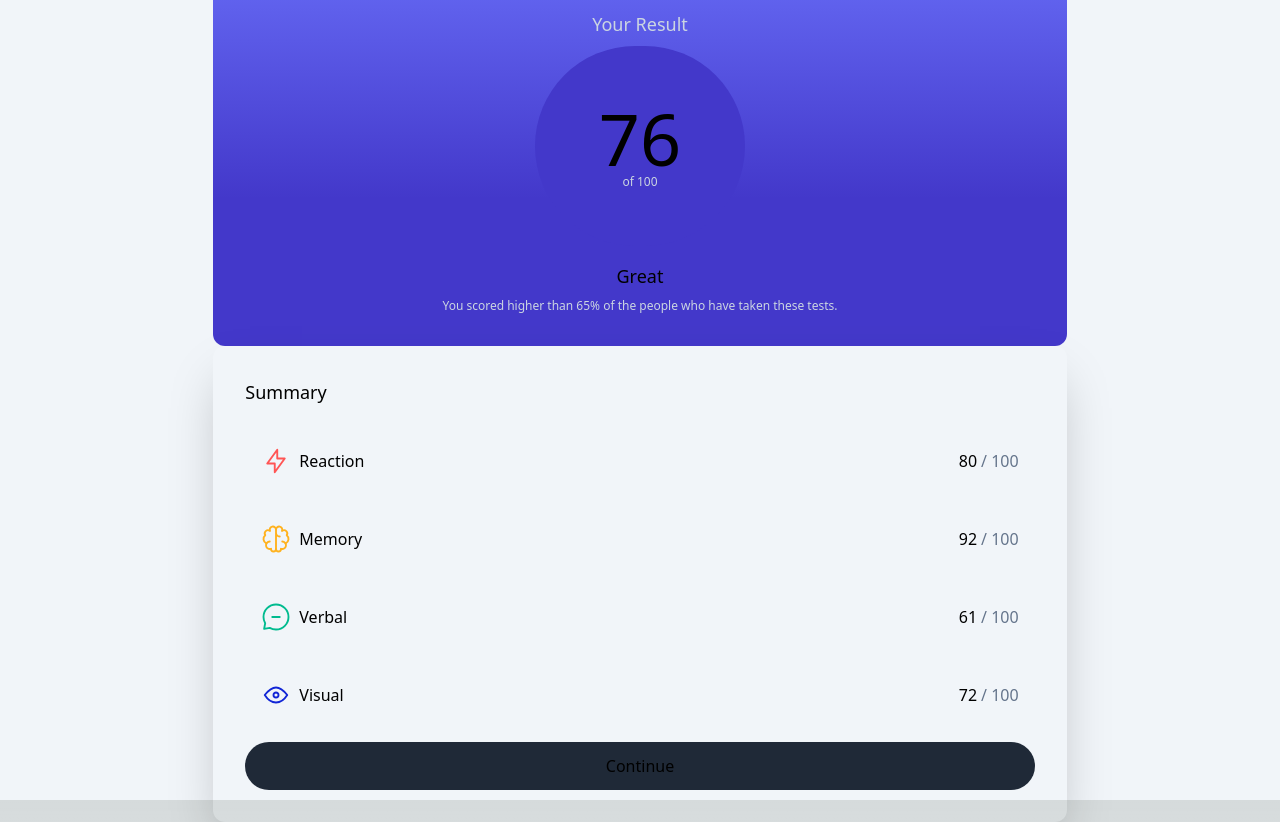
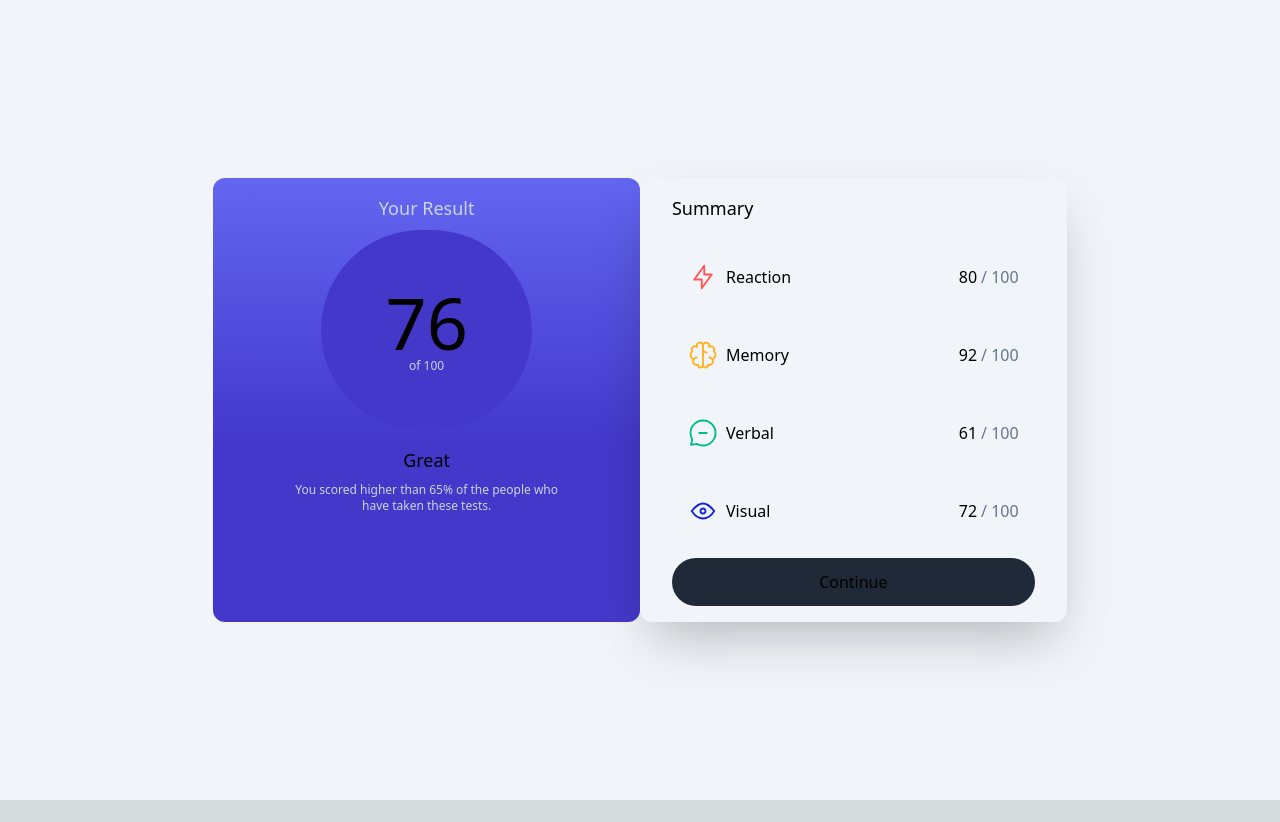
Before and after one commit to FLuffy-teddy/FEM-results-component, a Next.js app: page / in a window 1280 px wide. After the commit the page ends 800 px from the top, so only its background shows below. Built offline with nearby package versions, Linux system fonts and the light colour scheme.

Commit message:
production ready except tailwind css isnt loading, troubleshoot then submit

```diff
--- a/app/page.tsx
+++ b/app/page.tsx
@@ -3,8 +3,8 @@ import Summary from '../components/summaryItems'
 export default function Home() {
   return (
     <main className="h-screen bg-slate-100 flex justify-center items-center">
-      <div className="grid grid-cols-2 md:grid-cols-1 sm:grid-cols-1 border-1 border-transparent rounded-xl w-8/12">
-        <div className="bg-gradient-to-t from-indigo-700 from-40% to-indigo-500 border-1 border-transparent rounded-xl flex flex-col items-center py-8 px-12">
+      <div className="grid lg:grid-cols-2 grid-cols-1 sm:grid-cols-1 border-1 border-transparent rounded-xl w-8/12">
+        <div className="bg-gradient-to-t from-indigo-700 from-40% to-indigo-500 border-1 border-transparent rounded-xl flex flex-col items-center py-4 px-12">
           <h1 className="text-lg text-slate-300">Your Result</h1>
           <div className="rounded-full bg-indigo-700 flex flex-col px-16 py-14 my-2">
             <h2 className="text-7xl text-center">76</h2>
@@ -15,7 +15,7 @@ export default function Home() {
             You scored higher than 65% of the people who have taken these tests.
           </p>
         </div>
-        <div className="rounded-xl flex flex-col shadow-2xl p-8">
+        <div className="rounded-xl flex flex-col shadow-2xl px-8 py-4">
           <h3 className="text-lg text-black pb-4">Summary</h3>
           <Summary id={1} color={'red'} />
           <Summary id={2} color={'yellow'} />
```
